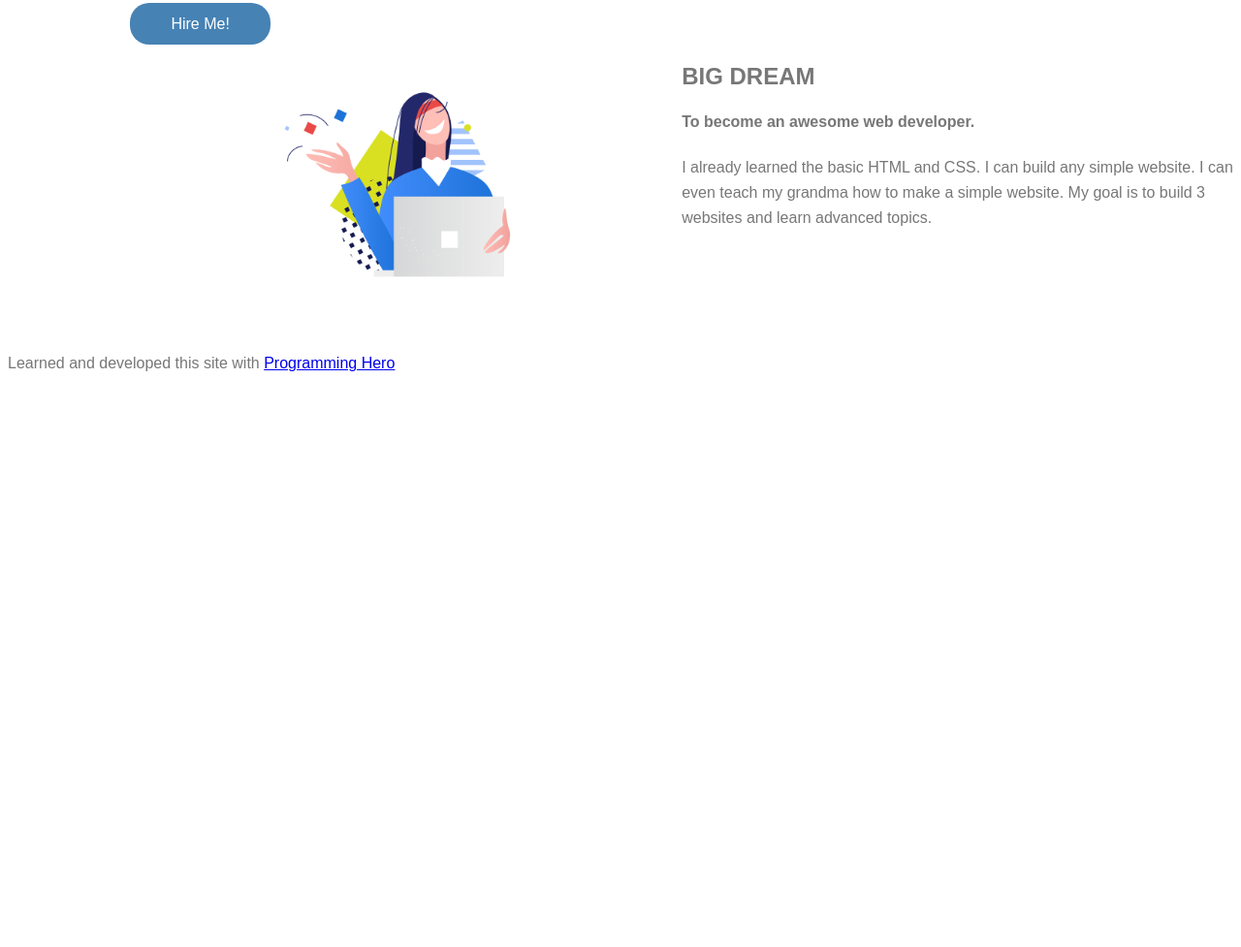
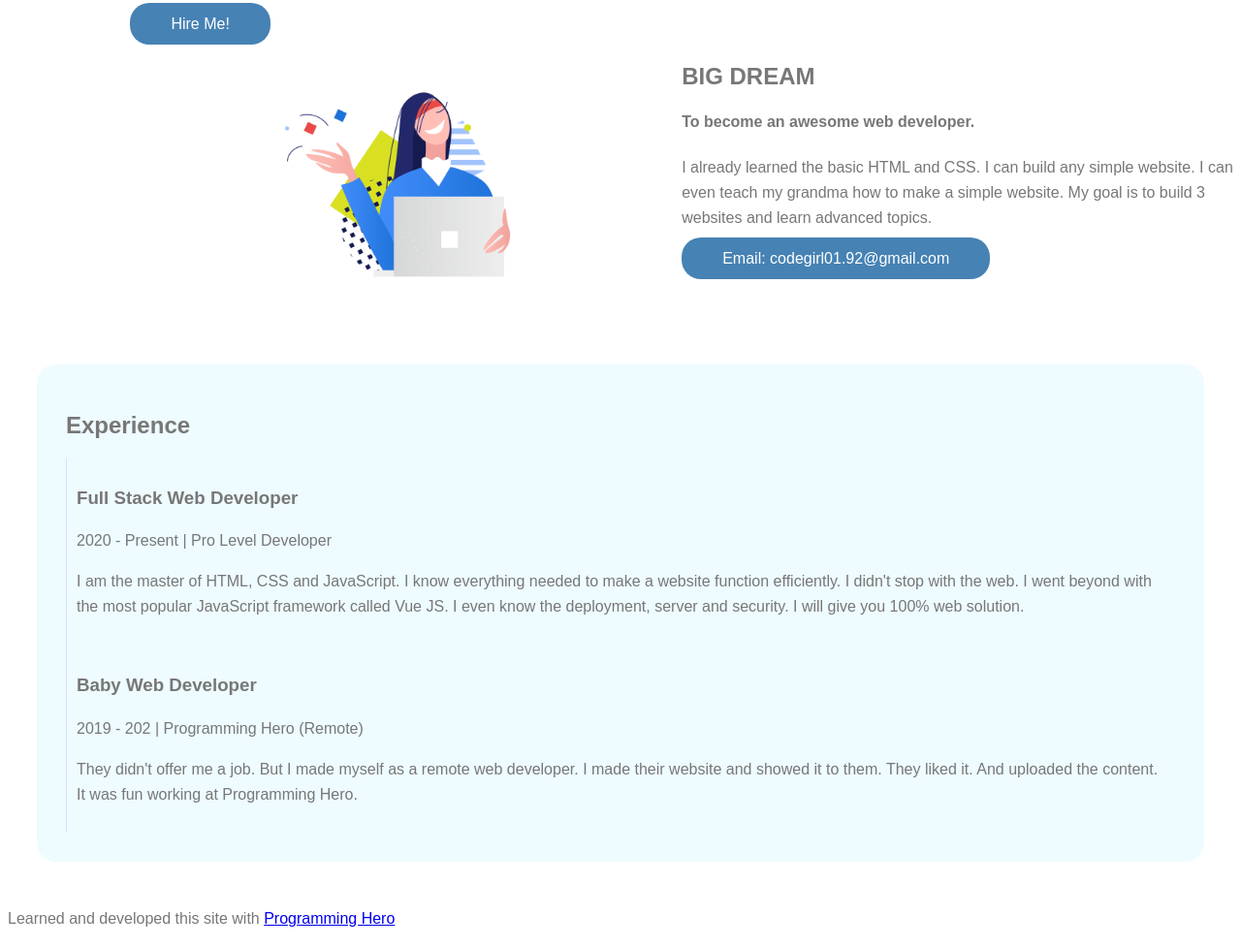
Before and after one commit to aliaiscoding/ACOD---Personal-Website, a plain HTML site: page index.html in a window 1280 px wide. Shown: the part 240-1217 px from the top of the page at 97% size. Before the commit the page ends 800 px from the top, so only its background shows below. Drawn offline with Linux system fonts and the light colour scheme.

Commit message:
publishing awesome pages 1590786176854

```diff
--- a/index.html
+++ b/index.html
@@ -26,9 +26,26 @@
              <h2> BIG DREAM </h2>
              <h4> To become an awesome web developer.  </h4>
              <p> I already learned the basic HTML and CSS. I can build any simple website. I can even teach my grandma how to make a simple website. My goal is to build 3 websites and learn advanced topics.</p>
-
+             <a class="primary-btn" href="#"> Email: codegirl01.92@gmail.com </a>
          </div>
        </section>
+       <section class="container experiences">
+
+    <h2> Experience </h2>
+        <div class="experience-item">
+     <h3> Full Stack Web Developer </h3>
+     <p class="purple-color"> 2020 - Present | Pro Level Developer </p>
+     <p> I am the master of HTML, CSS and JavaScript. I know everything needed to make a website function efficiently. I didn't stop with the web. I went beyond with the most popular JavaScript framework called Vue JS. I even know the deployment, server and security. I will give you 100% web solution. </p>
+
+</div>
+<div class="experience-item">
+      <h3> Baby Web Developer </h3>
+      <p class="purple-color"> 2019 - 202 | Programming Hero (Remote) </p>
+      <p> They didn't offer me a job. But I made myself as a remote web developer. I made their website and showed it to them. They liked it. And uploaded the content. It was fun working at Programming Hero. </p>
+</div>
+
+    </section>
+
   <footer>
    <p class="programminghero">Learned and developed this site with <a href="http://www.programming-hero.com">Programming Hero</a></p>
   </footer>
--- a/style.css
+++ b/style.css
@@ -31,3 +31,14 @@ h1 {
     padding-left: 10%;
     display: inline-block;
 }
+.experiences{
+    padding: 30px;
+    margin: 30px;
+    background-color: rgb(238, 251, 255);
+    border-radius: 20px;
+}
+
+.experience-item{
+    padding: 10px;
+    border-left: 1px solid rgba(137, 130, 247, .2);
+}
```
